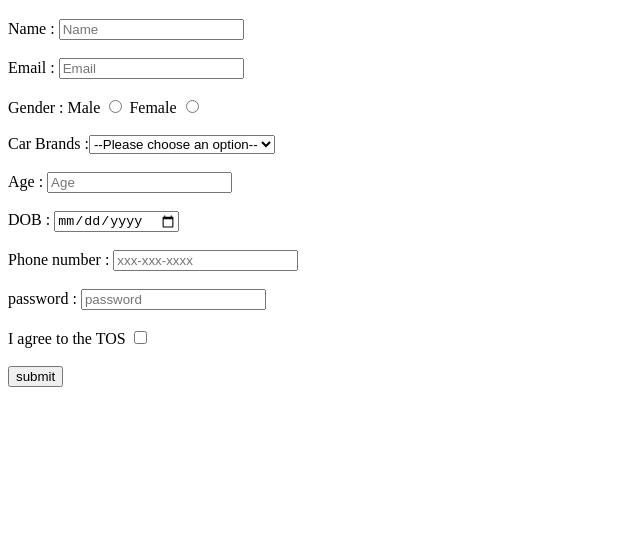
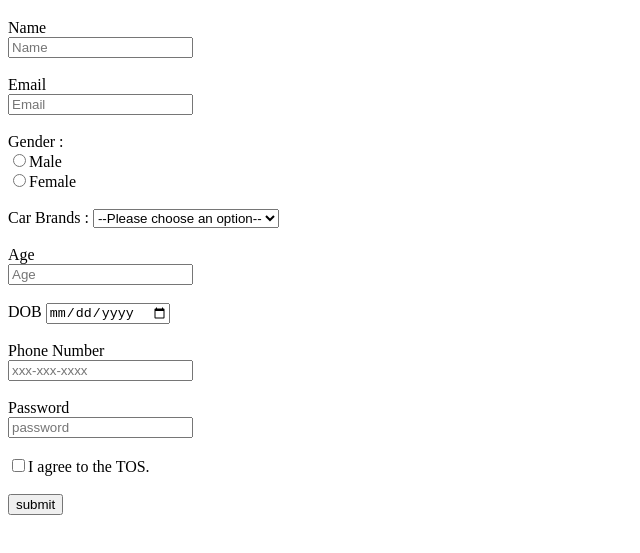
Before and after one commit to acciojob/signup-form-car-rajudutta056, a website: page main.html in a window 1280 px wide. Shown: the part 61-614 px from the top of the page, without its empty margins (0-640 px from the left). Drawn offline with Linux system fonts and the light colour scheme.

Commit message:
created a submission

```diff
--- a/main.html
+++ b/main.html
@@ -8,28 +8,29 @@
 
 <body>
 	<!-- the entire body must be written by student -->
-<!--     <script type="text/javascript" src="./script.js">
+    <script type="text/javascript" src="./script.js">
 </script>
 	<form action="/action_page.php" method="get">
+		<h1>Signup Form Car</h1>
 		<div>
-			<label for="name">Name</label>
-			<input type="text" name="text" placeholder="Name" required>
+			<label for="name">Name</label><br>
+			<input type="text"  placeholder="Name" required>
 		</div>
 		<br>
 		<div>
-			<label for="email">Email</label>
-			<input type="email" name="email" placeholder="Email" required>
+			<label for="email">Email</label><br>
+			<input type="email" placeholder="Email" required>
 		</div>
 		<br>
 		<div>
 			<label for="gender" > Gender :<br>
-				<input type="radio" value="male" name="Gender"  required id="id1">Male<br>
-				<input type="radio" value="Female" name="Gender" required id="id1">Female
+				<input type="radio" name="Gender"  required >Male<br>
+				<input type="radio"  name="Gender" required >Female
 			</label>
 		</div>
 		<br>
 		<div>
-			Car Brands <select value="Car" name="Car"  required>
+			Car Brands : <select for="Car Brands"  required>
 				<option value="">--Please choose an option--</option>
 				<option value="BMW" >BMW</option>
 				<option value="Audi">Audi</option>
@@ -38,96 +39,37 @@
 		</div>
 		<br>
 		<div>
-			<label for="age">Age</label>
-			<input type="number" name="number" placeholder="Age" required><br>
+			<label for="age">Age</label><br>
+			<input type="number" placeholder="Age" required>
 		</div>
 		<br>
 		<div>
 			<label for="dob">DOB
-				<input type="date" value="date" name="date" required></input>
+				<input type="date" required></input>
 		</div>
 		<br>
 		<div>
-			<label for="Phone Number">Phone Number</label>
-			<input type="tel" name="Phone Number"  >
+			<label for="Phone Number">Phone Number</label><br>
+			<input type="tel" placeholder="xxx-xxx-xxxx" >
 		</div>
 		<br>
 		<div>
-			<label for="Password">Password</label>
-			<input type="password" name="password" placeholder="Password" required>
+			<label for="Password">Password</label><br>
+			<input type="password"  placeholder="password" required>
 
 		</div>
 		<br>
 		<div>
-			<label for="id2" >
-				<input type="checkbox" value="I agree to the TOS." name="I agree to the TOS."  required id="id2">I agree to the TOS.<br>
+			<label for="checkbox" >
+				<input type="checkbox" value="checkbox" required >I agree to the TOS.<br>
+			</label>
 		</div>
 		<br>
-		<div>
+
 			<input type="submit" value="submit">
-		</div>
+
 	</form>
- -->
-	<h1> Signup Form Car </h1>
-     <form action="/action.php" method="get">
-        <div>
-            <label for="Name"> Name : </label>
-                <input type="text" placeholder="Name" required>
 
-        </div>
-        <br>
-        <div>
-            <label for="Email"> Email : </label>
-                <input type="email" placeholder="Email" required>
-
-        </div>
-        <br>
-        <div>
-            <label for="Gender"> Gender : </label>
-              Male  <input type="radio"  required  name="Gender">
-             Female  <input type="radio"  required  name="Gender">
-        </div>
-        <br>
-        <div>
-            Car Brands :<select for="Car Brands" required>
-              <option  value="--Please choose an option--">--Please choose an option--</option>
-              <option  value="BMW">BMW</option>
-              <option  value="Audi">Audi</option>
-              <option  value="Mercedez">Mercedez</option>
-            </select>
-        </div>
-         <br>
-         <div>
-            <label for="Age"> Age : </label>
-                <input type="number" placeholder="Age" required>
-
-        </div>
-        <br>
-        <div>
-            <label for="DOB"> DOB : </label>
-            <input type="date"  required>
-        </div>
-        <br>
-        <div>
-            <label for="Phone number"> Phone number : </label>
-            <input type="tel" placeholder="xxx-xxx-xxxx" required>
-        </div>
-        <br>
-        <div>
-            <label for="password"> password : </label>
-            <input type="password" placeholder="password"  required>
-        </div>
-        <br>
-        <div>
-              <label for="Checkbox">  I agree to the TOS </label>
-            <input type="Checkbox" value=" Checkbox" required>
-
-        </div>
-        <br>
-
-            <input type="submit"  value="submit">
-
-     </form>
 </body>
 
 </html>
```
